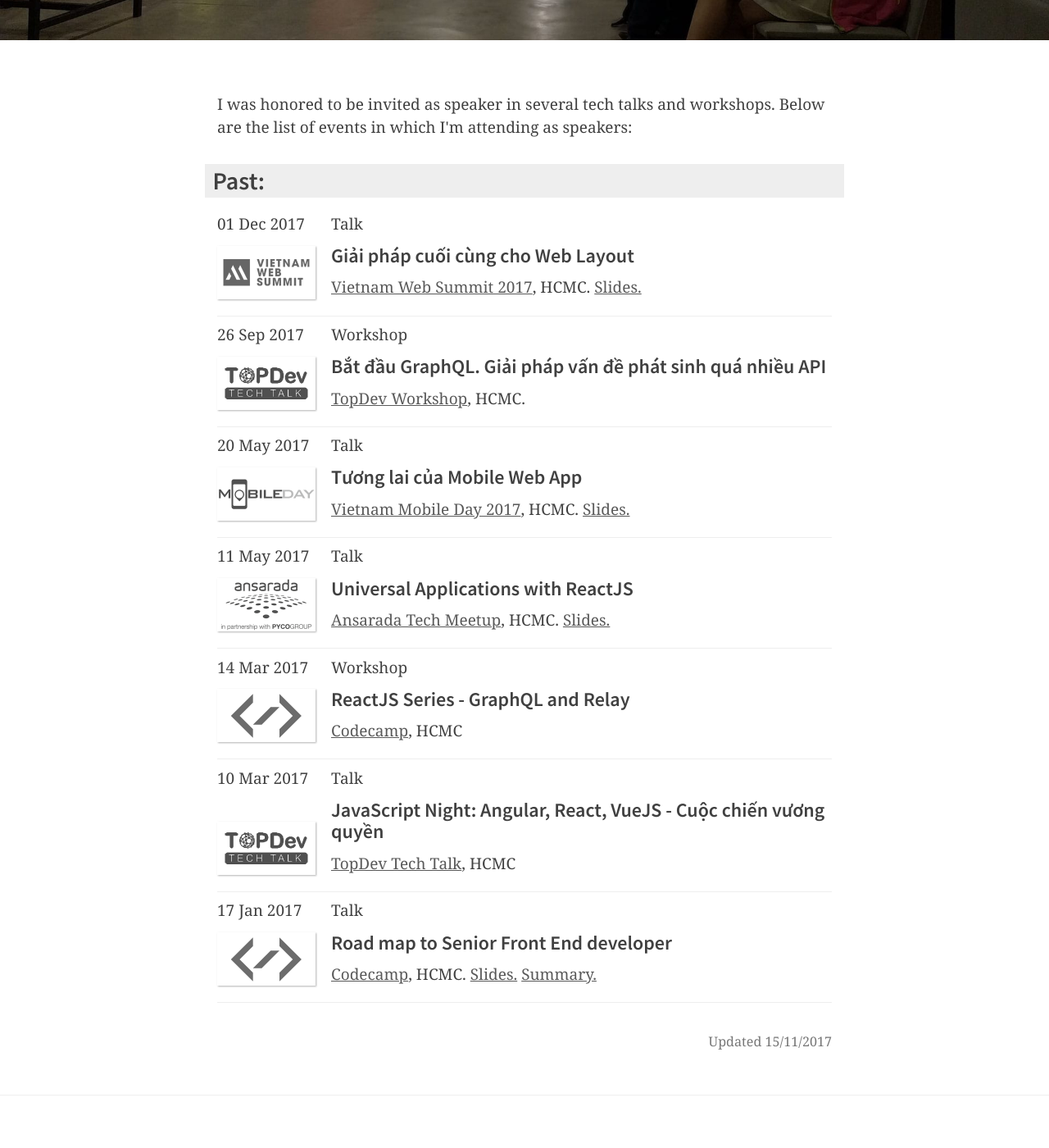
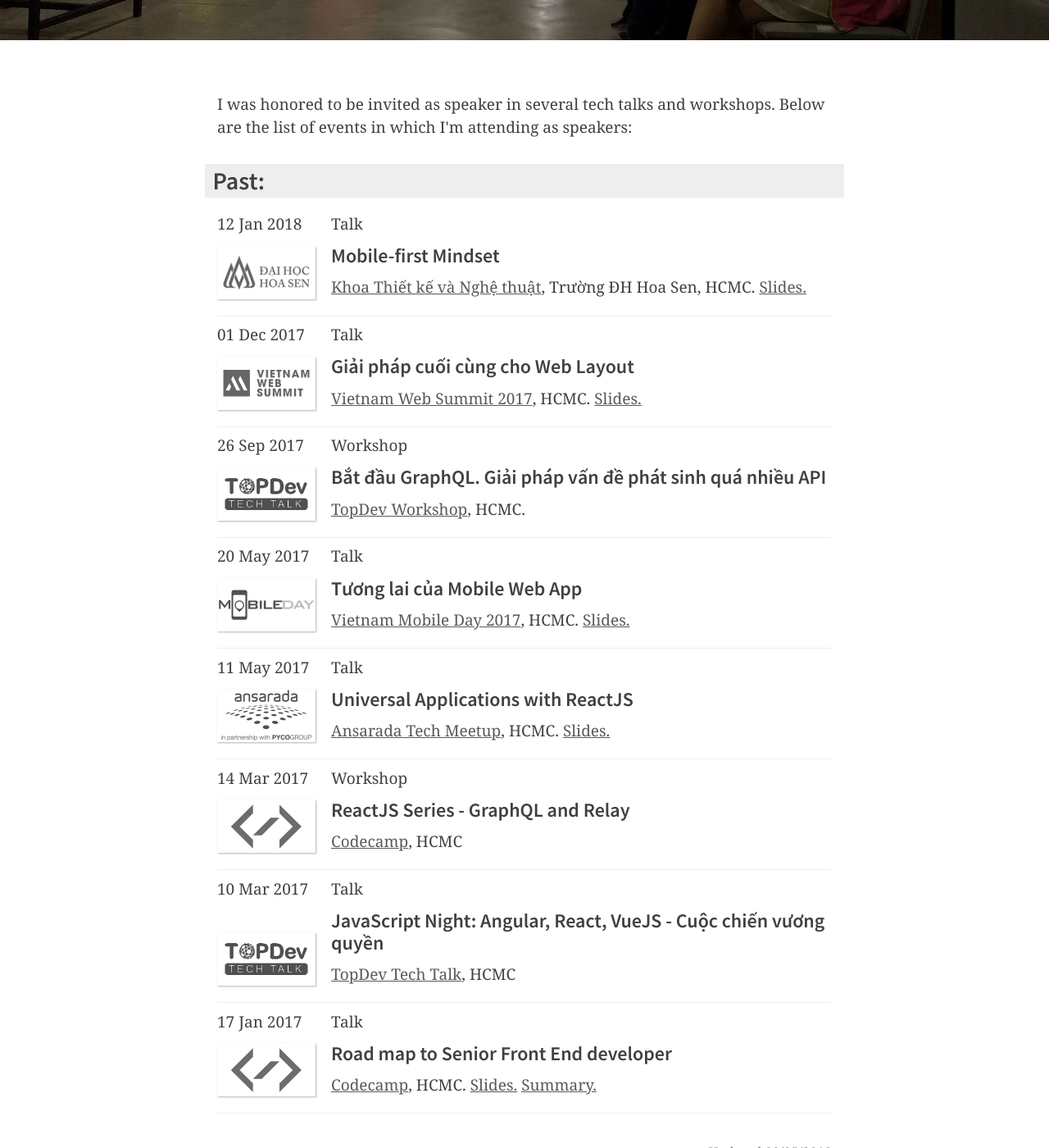
Before and after one commit to trongthanh/int3ractive.com, a Jekyll site: the page built from speaking.html, in a window 1280 px wide and 1400 px high, scrolled down 399 px. Shown: the whole window at 82% size. Built offline with Jekyll 4.4.1, drawn with Linux system fonts in a browser that asks for light colours; nearby versions of some CDN libraries.

Commit message:
Update speaking page

```diff
--- a/speaking.html
+++ b/speaking.html
@@ -4,13 +4,23 @@ title: "Speaking"
 subtitle: "My past and upcoming speaking at public events"
 description: "Home page and blog of Trần Trọng Thanh. Here is my past and upcoming speaking at public events."
 image: "img/about-bg.jpg"
-date: 2017-11-15T13:21:01+07:00
+date: 2018-05-09T00:12:53+07:00
 ---
 
 <p>I was honored to be invited as speaker in several tech talks and workshops. Below are the list of events in which I'm attending as speakers:</p>
 
 <ul id="events-list" class="events">
 	<!--to be inserted by JS: <li class="events__section"><h2>Past:</h2></li>-->
+	<li class="events__item">
+		<time class="events__item__time" datetime="2018-01-12T18:00:00+07:00">12 Jan 2018</time>
+		<img class="events__item__logo" src="img/logos/event-logo-hsu.png" alt="Hoa Sen University event">
+		<address class="events__item__desc">
+			<div class="events__item__type">Talk</div>
+			<h3 class="events__item__title">Mobile-first Mindset</h3>
+			<a href="https://www.facebook.com/events/753104714884481">Khoa Thiết kế và Nghệ thuật</a>, Trường ĐH Hoa Sen, HCMC.
+			<a href="https://www.slideshare.net/TrongThanh3/mobile-first-design-mindset">Slides.</a>
+		</address>
+	</li>
 	<li class="events__item">
 		<time class="events__item__time" datetime="2017-12-01T08:00:00+07:00">01 Dec 2017</time>
 		<img class="events__item__logo" src="img/logos/event-logo-vws.png" alt="Vietnam Web Summit 2017 event">
```
Also changed, not shown: img/logos/event-logo-hsu.png (added).
